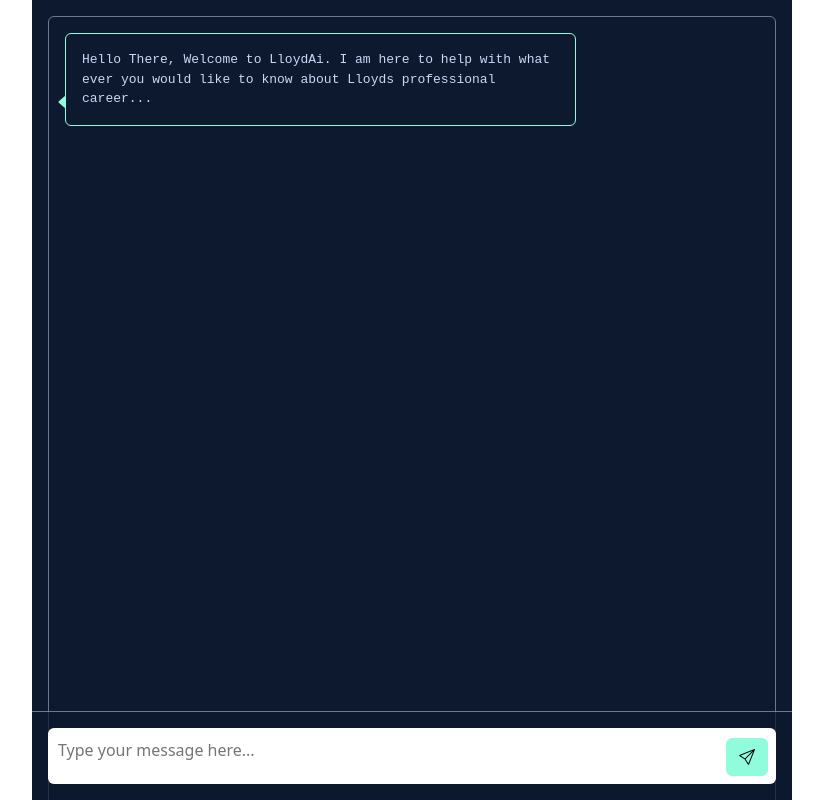
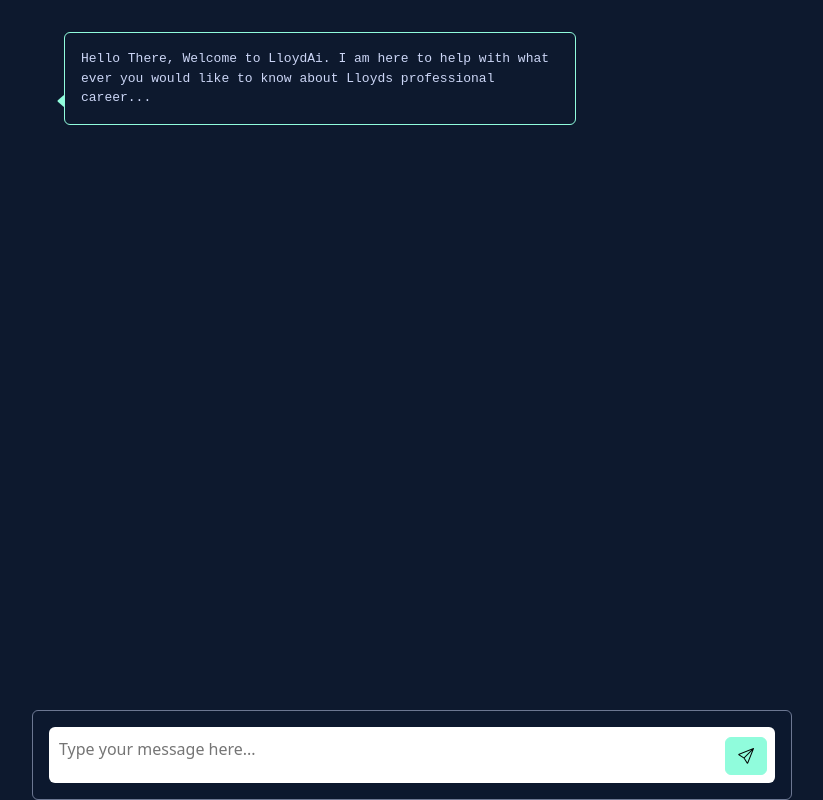
Before and after one commit to LloydTea/Lloyd-AI-Frontend, a React (Vite) app: page / in a window 1280 px wide. Shown: the whole page, without its empty margins (228-1051 px from the left). Built offline with nearby package versions, Linux system fonts and the light colour scheme; a web font is replaced by a local one.

Commit message:
Layout Update

```diff
--- a/index.html
+++ b/index.html
@@ -6,7 +6,7 @@
     <meta name="viewport" content="width=device-width, initial-scale=1.0" />
     <title>LloydTea AI</title>
   </head>
-  <body>
+  <body class="bg-secondary">
     <div id="root"></div>
     <script type="module" src="/src/main.tsx"></script>
   </body>
--- a/src/Message.tsx
+++ b/src/Message.tsx
@@ -99,7 +99,7 @@
             <Container>
                 <Row className="justify-content-center">
                     <Col lg="8" className="bg-secondary p-0 vh-100 position-relative overflow-hidden">
-                        <div id="chatmessages" className="h-100 p-2 border border-light  border-opacity-50 rounded-bottom-0 m-3 rounded  overflow-scroll overflow-x-hidden"  ref={parentRef}>
+                        <div id="chatmessages" className="h-100 p-2   border-opacity-50 rounded-bottom-0 m-3 rounded  overflow-scroll overflow-x-hidden"  ref={parentRef}>
                             <Row className="justify-content-start">
                                 <Col md="9" className="position-relative">
                                     <i className="bi bi-caret-left-fill text-primary AI_chatLeftIndication_Icon"></i>
@@ -109,7 +109,7 @@
                             {childElements.map((childElement) => childElement)}
                         </div>
                         <div className="position-absolute bottom-0 w-100 bg-secondary bg-opacity-75">
-                            <div className="p-3 border-top border-light border-opacity-50">
+                            <div className="p-3 border rounded border-light border-opacity-50">
                               <div className='d-flex p-2 bg-white rounded'>
                                 <textarea  className='text_input flex-fill border-0' placeholder='Type your message here...' rows={1} name="message" value={sendersMessage.message} style={{ height: textareaHeight }} onChange={handleInputChange} onKeyDown={handleKeyPress}></textarea>
                                 <div className='d-flex align-items-end'>
--- a/src/index.css
+++ b/src/index.css
@@ -38,5 +38,5 @@
   resize: none;
   height: auto;
   outline: none;
-  max-height: 150px;
+  max-height: 210px;
 }
```
